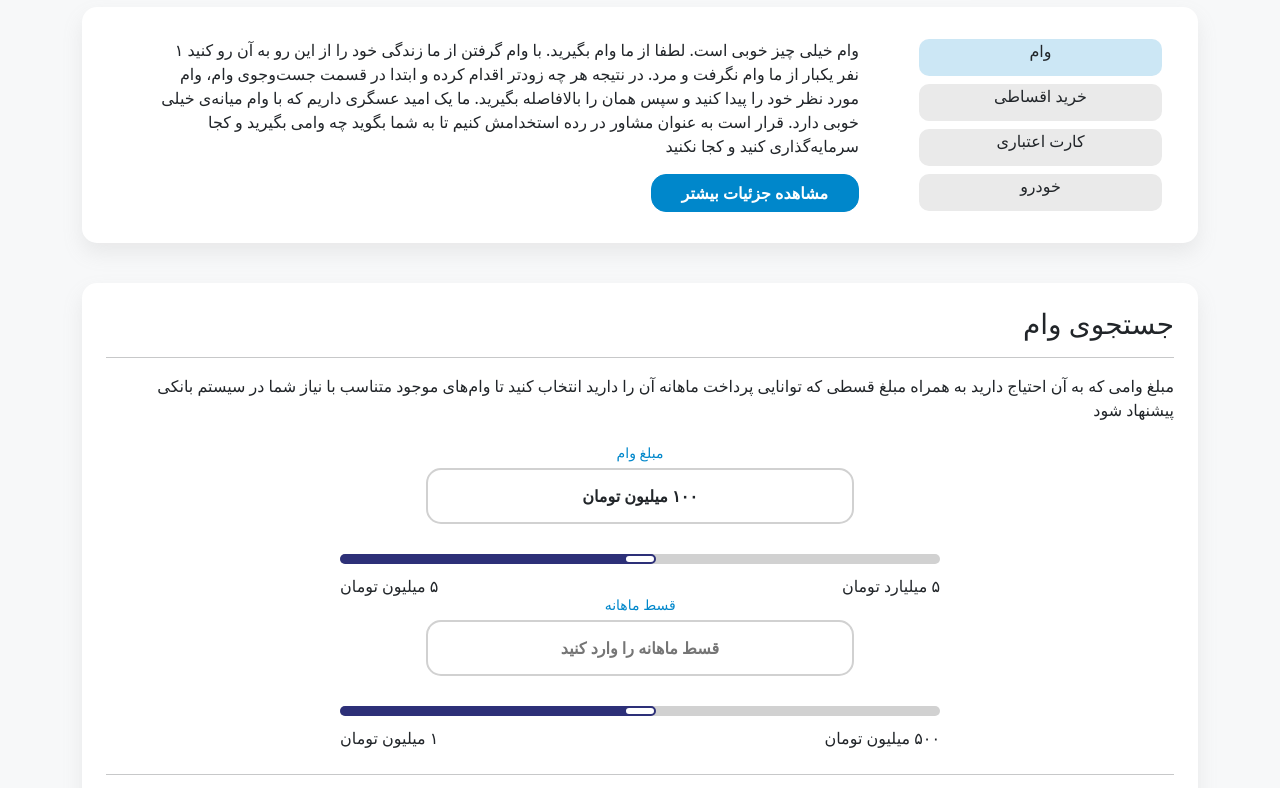
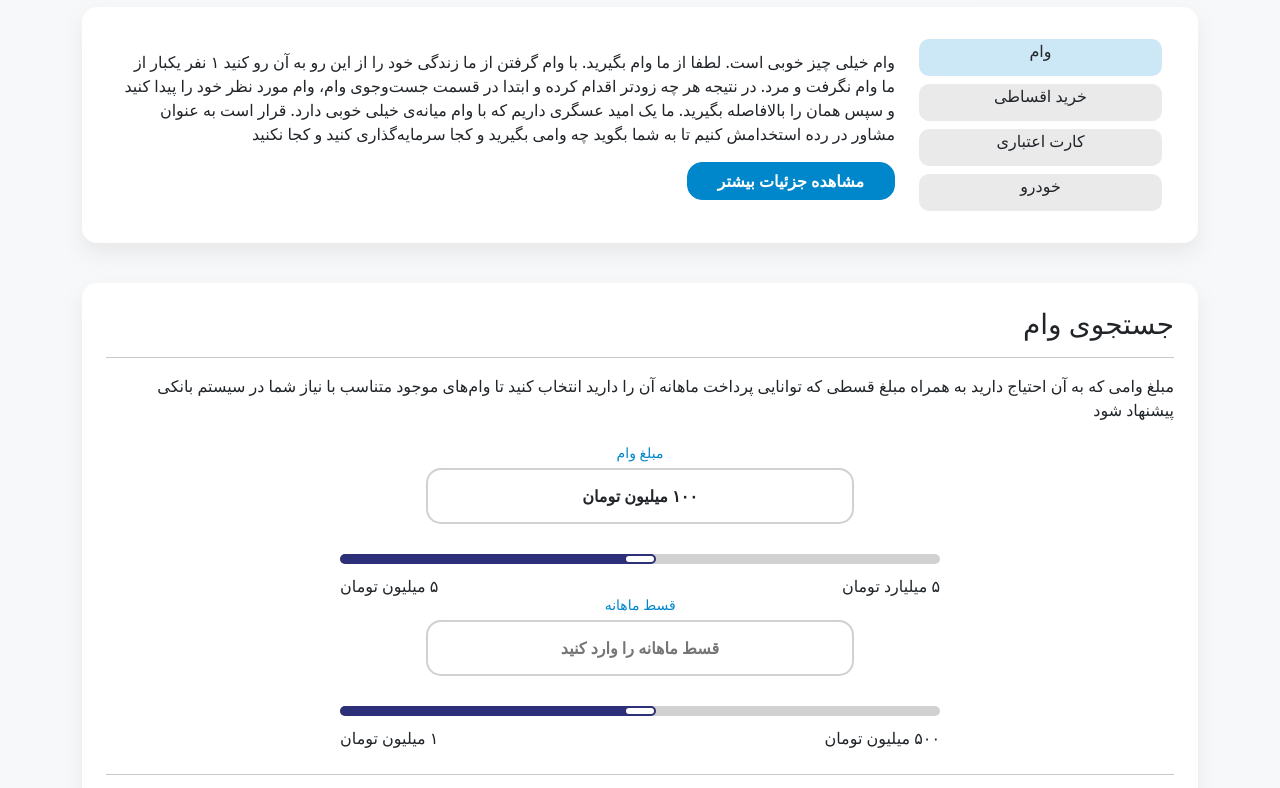
Before and after one commit to mstrgc/homepage, a plain HTML site: page index.html in a window 1280 px wide. Shown: the part 897-1685 px from the top of the page. Drawn offline with nearby package versions, Linux system fonts and the light colour scheme.

Commit message:
remove extra paddings

```diff
--- a/style/main.css
+++ b/style/main.css
@@ -120,10 +120,6 @@ main{
   background-color: #eaeaea;
 }
 
-.row2-col2{
-  padding: 0 48px !important;
-}
-
 .row2-button-active{
   background: rgba(0, 135, 203, 0.2) !important;
 }
```
